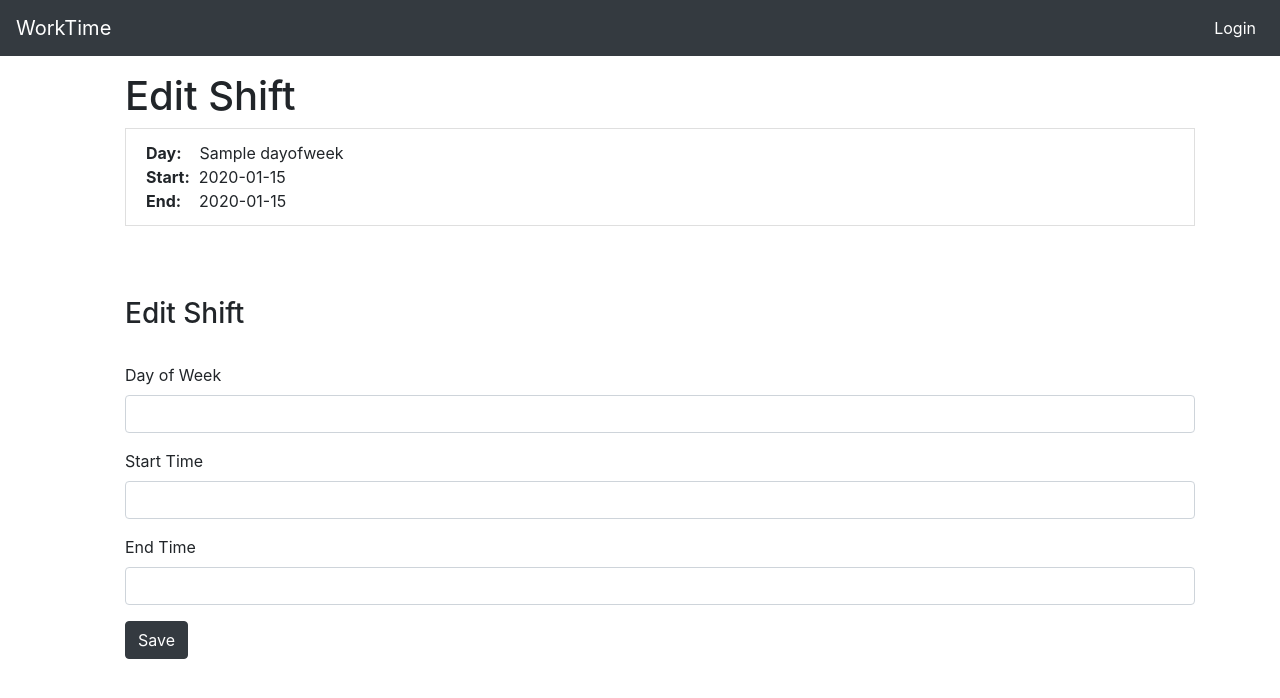
After one commit to worktimewebapps/WorkTime, a Flask app: template WorkTime/templates/editshift.html in a window 1280 px wide. The commit adds this page. Shown: the top 698 px of the page. Run offline with Flask 2, Linux system fonts and the light colour scheme; tables that the repository leaves empty hold one stand-in row (values such as "Sample post"); the template is opened without the code that fills it: values that come from a table or form of the project are taken from there, most other values are stand-ins (such as "Sample title", 1, 10 or a date in 2020); some libraries are stand-ins or nearby versions.

Commit message:
Edit/Delete added

```diff
--- a/WorkTime/app.py
+++ b/WorkTime/app.py
@@ -14,13 +14,18 @@ app.config['MYSQL_USER'] = 'root'
 app.config['MYSQL_PASSWORD'] = ''
 app.config['MYSQL_DB'] = 'work'
 app.config['MYSQL_CURSORCLASS'] = 'DictCursor'
+# app.config['CLEARDB_DATABASE_URL'] = ''
 
 mysql = MySQL(app)
 
 
 @app.route('/')
 def main():
+	make_admin()
+	return render_template('index.html')
 
+
+def make_admin():
 	curr = mysql.connection.cursor()
 	results = curr.execute("SELECT * FROM tbl_user WHERE admin = true")
 	curr.close()
@@ -34,9 +39,6 @@ def main():
 		cur.execute("INSERT INTO tbl_user(name, username, password, admin) VALUES (%s,%s, %s, true)", (aname, ausername, passadmin))
 		mysql.connection.commit()
 		cur.close()
-
-	return render_template('index.html')
-
 
 
 
@@ -76,12 +78,28 @@ class RegisterForm(Form):
 		validators.DataRequired(),
 		validators.EqualTo('confirm', message="Passwords do not match")
 	])
-	confirm = PasswordField('Comfirm Password')
+	confirm = PasswordField('Confirm Password')
+
+
+
+# Scheduler form
+class SchedulerForm(Form):
+	username = StringField('Username', [validators.Length(min=1, max=50)])
+	dayofweek = StringField('Day of Week', [validators.Length(min=4, max=25)])
+	starttime = StringField('Start Time', [validators.Length(min=1, max=10)])
+	endtime = StringField('End Time', [validators.Length(min=1, max=10)])
+
+# Scheduler form
+class ShiftEditForm(Form):
+	dayofweek = StringField('Day of Week', [validators.Length(min=4, max=25)])
+	starttime = StringField('Start Time', [validators.Length(min=1, max=10)])
+	endtime = StringField('End Time', [validators.Length(min=1, max=10)])
 
 
 
 # Register User
 @app.route('/register', methods = ['GET', 'POST'])
+@is_logged_in
 @is_admin
 def register():
 	form = RegisterForm(request.form)
@@ -104,13 +122,13 @@ def register():
 # User Login
 @app.route('/login', methods=['GET', 'POST'])
 def login():
+	make_admin()
 	if request.method=='POST':
 		# Get form fields
 		username = request.form['username']
 		password_pre = request.form['password']
 
 		# Create cursor
-
 		cur = mysql.connection.cursor()
 
 		result = cur.execute("SELECT * FROM tbl_user WHERE username = %s", [username])
@@ -127,11 +145,6 @@ def login():
 				session['logged_in'] = True
 				session['username'] = username
 				session['name'] = name
-				# session['dayofweek'] = dayofweek
-				# session['starttime'] = startime
-				# session['endtime'] = endtime
-
-
 
 				flash('You are now logged in', 'success')
 				return redirect(url_for('dashboard'))
@@ -171,17 +184,10 @@ def dashboard():
 
 
 
-# Scheduler form
-class SchedulerForm(Form):
-	username = StringField('Username', [validators.Length(min=1, max=50)])
-	dayofweek = StringField('Day of Week', [validators.Length(min=4, max=25)])
-	starttime = StringField('Start Time', [validators.Length(min=1, max=10)])
-	endtime = StringField('End Time', [validators.Length(min=1, max=10)])
-
-
 
 # Scheduler
 @app.route('/scheduler', methods=['GET', 'POST'])
+@is_logged_in
 @is_admin
 def scheduler():
 	form = SchedulerForm(request.form)
@@ -212,6 +218,7 @@ def scheduler():
 
 
 @app.route('/clearall')
+@is_logged_in
 def clearall():
 	cur = mysql.connection.cursor()
 	cur.execute('DELETE from tbl_times WHERE username <> "admin"')
@@ -222,11 +229,11 @@ def clearall():
 
 
 @app.route('/allemployeetimes')
+@is_logged_in
 @is_admin
 def allemployeetimes():
 
 	cur= mysql.connection.cursor()
-
 	cur.execute('SELECT name FROM tbl_user')
 	names = cur.fetchall()
 
@@ -247,6 +254,42 @@ def allemployeetimes():
 
 
 
+@app.route('/deleteshift/<string:id>')
+@is_logged_in
+@is_admin
+def deleteshift(id):
+
+	cur = mysql.connection.cursor()
+	cur.execute("DELETE from tbl_times WHERE id = %s", [id])
+	mysql.connection.commit()
+
+	flash("Deleted shift", "success")
+	return redirect(url_for('allemployeetimes'))
+
+@app.route('/editshift/<string:id>/', methods = ['GET', 'POST'])
+@is_logged_in
+@is_admin
+def editshift(id):
+	form = ShiftEditForm(request.form)
+	cur = mysql.connection.cursor()
+
+	cur.execute('SELECT * FROM tbl_times WHERE id = %s', [id])
+	shift = cur.fetchone()
+
+	if request.method == 'POST' and form.validate():
+		dayofweek = form.dayofweek.data
+		starttime = form.starttime.data
+		endtime = form.endtime.data
+
+		cur.execute("UPDATE tbl_times SET dayofweek=%s, starttime=%s, endtime=%s WHERE id = %s ", (dayofweek,starttime,endtime,id))
+
+		mysql.connection.commit()
+
+		flash("Edit Success", "success")
+
+	return render_template('editshift.html', form=form, shift=shift)
+
+
 
 if __name__ == '__main__':
 	app.secret_key='secret123'
--- a/WorkTime/db.sql
+++ b/WorkTime/db.sql
@@ -9,7 +9,9 @@ create table work.tbl_user(
 	primary key (id));
 
 create table work.tbl_times(
+	id INT AUTO_INCREMENT,
 	username VARCHAR(100) NULL,
 	dayofweek VARCHAR(100) NULL,
    	starttime VARCHAR(100) NULL,
-  	endtime VARCHAR(100) NULL);
+  	endtime VARCHAR(100) NULL,
+	primary key (id));
--- a/WorkTime/templates/dashboard.html
+++ b/WorkTime/templates/dashboard.html
@@ -5,7 +5,7 @@
 
 {% block body %}
 
-    <h1>Welcome {{session.name}}</h1>
+    <h1>Welcome {{session.name}}!</h1>
     <br>
     <br>
 
--- /dev/null
+++ b/WorkTime/templates/editshift.html
@@ -0,0 +1,35 @@
+{% extends 'layout.html' %}
+
+
+
+
+{% block body %}
+
+	<ul>
+    	<h1>Edit Shift</h1>
+    		<li class="list-group-item">
+    			<a><b>Day:</b>   &nbsp;&nbsp;  {{shift.dayofweek}}<a><br>
+    			<a><b>Start:</b> &nbsp;{{shift.starttime}}</a><br>
+    			<a><b>End:</b>   &nbsp;&nbsp; {{shift.endtime}}</a>
+    		</li><br><br><br>
+    	<h3>Edit Shift</h3><br>
+	    {% from "includes/_formhelpers.html" import render_field %}
+	    <form method="POST" action="">
+	    	<div class="form-group">
+	    		{{render_field(form.dayofweek, class_ = "form-control")}}
+	    	</div>
+	    	<div class="form-group">
+	    		{{render_field(form.starttime, class_ = "form-control")}}
+	    	</div>
+	    	<div class="form-group">
+	    		{{render_field(form.endtime, class_ = "form-control")}}
+	    	</div>
+	    	<p><input type="submit" class=" btn btn-dark" value=Save onclick="location.href=/allemployeetimes"></p>
+	    </form>
+    </ul>
+
+
+
+
+
+{% endblock %}
--- a/WorkTime/templates/index.html
+++ b/WorkTime/templates/index.html
@@ -8,6 +8,6 @@
     <div class="jumbotron text-center">
         <h1>Welcome to WorkTime</h1>
         <p class="lead">Manage your shifts</p>
-        <a href="/login"><input type="button" class="btn btn-primary" value="Get Started"></a>
+        <a href="/login"><input type="button" class="btn btn-dark" value="Get Started"></a>
     </div>
 {% endblock %}
--- a/WorkTime/templates/login.html
+++ b/WorkTime/templates/login.html
@@ -15,7 +15,7 @@
             <label>Password</label>
             <input type="password" name="password" class="form-control" value="{{request.form.password}}">
         </div>
-    	<p><input type="submit" class=" btn btn-primary" value=Submit></p>
+    	<p><input type="submit" class=" btn btn-dark" value=Submit></p>
     </form>
 
 {% endblock %}
--- a/WorkTime/templates/register.html
+++ b/WorkTime/templates/register.html
@@ -18,7 +18,7 @@
     	<div class="form-group">
     		{{render_field(form.confirm, class_ = "form-control")}}
     	</div>
-    	<p><input type="submit" class=" btn btn-primary" value=Submit></p>
+    	<p><input type="submit" class=" btn btn-dark" value=Submit></p>
     </form>
 
 {% endblock %}
--- a/WorkTime/templates/scheduler.html
+++ b/WorkTime/templates/scheduler.html
@@ -19,7 +19,7 @@
     	<div class="form-group">
     		{{render_field(form.endtime, class_ = "form-control")}}
     	</div>
-    	<p><input type="submit" class=" btn btn-primary" value=Submit></p>
+    	<p><input type="submit" class=" btn btn-dark" value=Submit></p>
     </form>
 
     <br><br>
```
Also changed, not shown: WorkTime/templates/allemployeetimes.html (+4 -5 lines).
